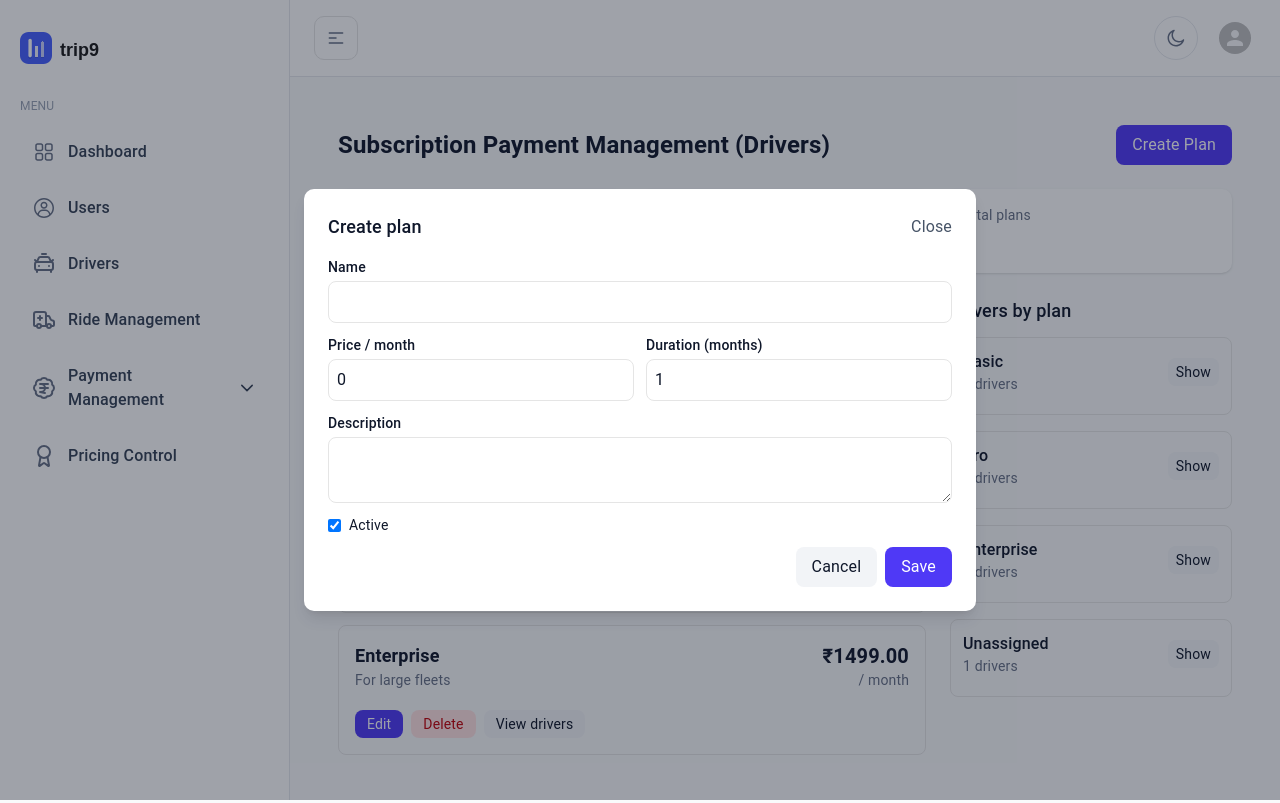
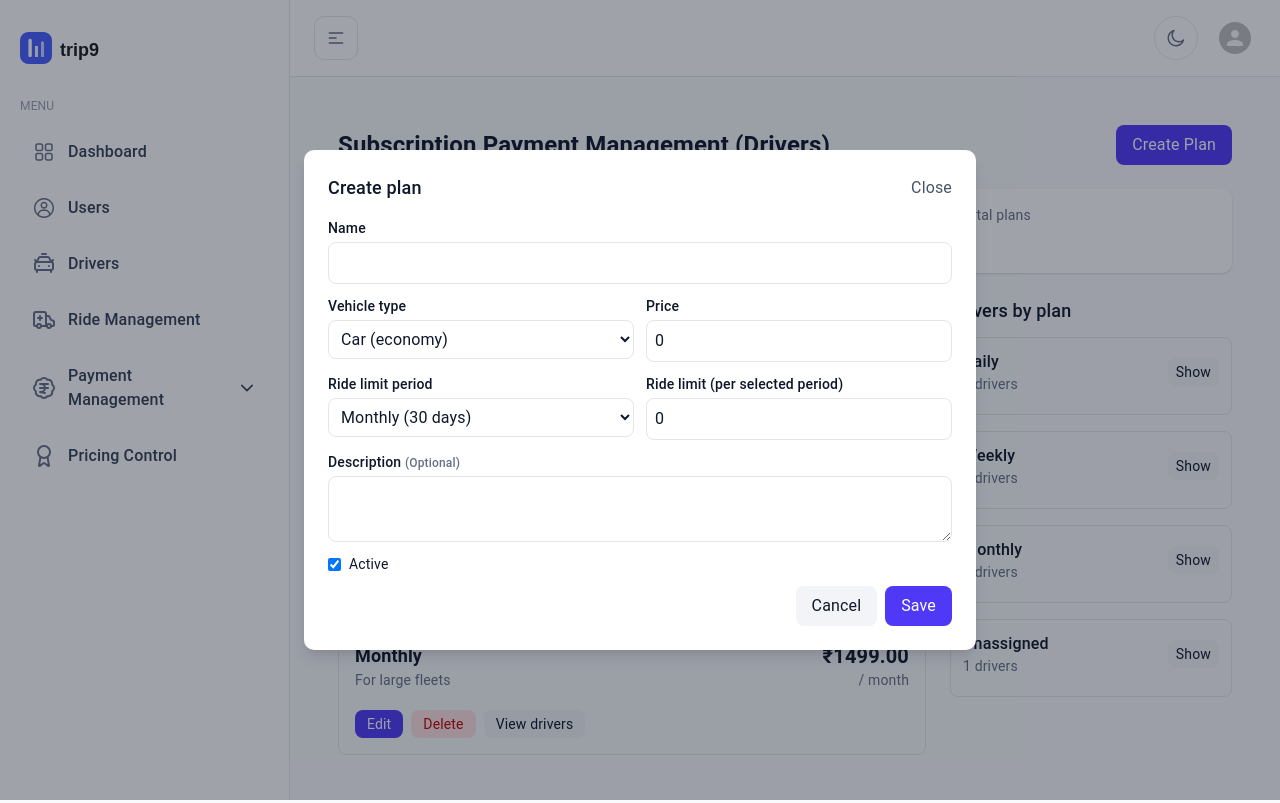
Before and after one commit to Trip9-Cab-Booking/trip9_web_admin, a Next.js app: page /payment-management/subscription-management in a window 1280 px wide. Both pictures are taken after a click on the button "Create Plan". Built offline with nearby package versions, Linux system fonts and the light colour scheme.

Commit message:
Subscription creation ui added

```diff
--- a/src/components/Payment-Management/SubscriptionManagement.tsx
+++ b/src/components/Payment-Management/SubscriptionManagement.tsx
@@ -10,6 +10,10 @@ type Plan = {
   durationMonths: number;
   description?: string;
   isActive: boolean;
+  vehicleType?: VehicleType;
+  rideLimit?: number;
+  rideLimitPeriod?: RideLimitPeriod;
+  rideLimitPeriodDays?: number;
 };
 
 type Driver = {
@@ -30,6 +34,9 @@ type Payment = {
   planId?: string | null;
 };
 
+type VehicleType = "car_economy" | "car_premium" | "bike" | "auto";
+type RideLimitPeriod = "daily" | "weekly" | "monthly";
+
 // Small helpers
 const formatCurrency = (n: number) => {
   return `₹${n.toFixed(2)}`;
@@ -39,9 +46,9 @@ const todayISO = () => new Date().toISOString();
 
 // Mock data (in real app replace with API calls)
 const mockPlans: Plan[] = [
-  { id: "p1", name: "Basic", pricePerMonth: 199, durationMonths: 1, description: "Essential features", isActive: true },
-  { id: "p2", name: "Pro", pricePerMonth: 499, durationMonths: 1, description: "Most popular", isActive: true },
-  { id: "p3", name: "Enterprise", pricePerMonth: 1499, durationMonths: 1, description: "For large fleets", isActive: false },
+  { id: "p1", name: "Daily", pricePerMonth: 199, durationMonths: 1, description: "Essential features", isActive: true },
+  { id: "p2", name: "Weekly", pricePerMonth: 499, durationMonths: 1, description: "Most popular", isActive: true },
+  { id: "p3", name: "Monthly", pricePerMonth: 1499, durationMonths: 1, description: "For large fleets", isActive: false },
 ];
 
 const mockDrivers: Driver[] = [
@@ -118,6 +125,7 @@ export default function SubscriptionManagement() {
   const [editingPlan, setEditingPlan] = useState<Plan | null>(null);
   const [showPaymentsModalForDriver, setShowPaymentsModalForDriver] = useState<string | null>(null);
 
+
   // Pagination for plans list
   const [page, setPage] = useState(1);
   const pageSize = 5;
@@ -166,10 +174,10 @@ export default function SubscriptionManagement() {
     if (payload.id) {
       setPlans((prev) => prev.map((p) => (p.id === payload.id ? { ...(payload as Plan) } : p)));
     } else {
-  const id = `p_${Math.random().toString(36).slice(2, 9)}`;
-  const { id: _payloadId, ...payloadWithoutId } = payload as Partial<Plan> & { id?: string };
-  setPlans((prev) => [{ id, ...(payloadWithoutId as Omit<Plan, "id">) }, ...prev]);
-}
+      const id = `p_${Math.random().toString(36).slice(2, 9)}`;
+      const { id: _payloadId, ...payloadWithoutId } = payload as Partial<Plan> & { id?: string };
+      setPlans((prev) => [{ id, ...(payloadWithoutId as Omit<Plan, "id">) }, ...prev]);
+    }
     setShowPlanModal(false);
   }
 
@@ -360,47 +368,138 @@ export default function SubscriptionManagement() {
   );
 }
 
-// Plan form component
-function PlanForm({ initial, onCancel, onSave }: { initial?: Partial<Plan> & { id?: string }; onCancel: () => void; onSave: (p: Partial<Plan> & { id?: string }) => void }) {
+function PlanForm({
+  initial,
+  onCancel,
+  onSave,
+}: {
+  initial?: Partial<Plan> & { id?: string };
+  onCancel: () => void;
+  onSave: (p: Partial<Plan> & { id?: string }) => void;
+}) {
   const [name, setName] = useState(initial?.name ?? "");
   const [price, setPrice] = useState(initial?.pricePerMonth ?? 0);
   const [duration, setDuration] = useState(initial?.durationMonths ?? 1);
   const [desc, setDesc] = useState(initial?.description ?? "");
   const [isActive, setIsActive] = useState(initial?.isActive ?? true);
 
+  // New fields
+  const [vehicleType, setVehicleType] = useState<VehicleType>(
+    (initial?.vehicleType as VehicleType) ?? "car_economy"
+  );
+
+  const [rideLimit, setRideLimit] = useState<number>(initial?.rideLimit ?? 0);
+  const [rideLimitPeriod, setRideLimitPeriod] = useState<RideLimitPeriod>(
+    (initial?.rideLimitPeriod as RideLimitPeriod) ?? "monthly"
+  );
+
+  const periodDays = (p: RideLimitPeriod) => (p === "daily" ? 1 : p === "weekly" ? 7 : 30);
+
   return (
     <div className="space-y-3">
       <div>
         <label className="block text-sm font-medium">Name</label>
-        <input value={name} onChange={(e) => setName(e.target.value)} className="mt-1 block w-full border rounded-md p-2" />
+        <input
+          value={name}
+          onChange={(e) => setName(e.target.value)}
+          className="mt-1 block w-full border rounded-md p-2"
+        />
       </div>
+
       <div className="grid grid-cols-2 gap-3">
+        {/* Vehicle type selector */}
         <div>
-          <label className="block text-sm font-medium">Price / month</label>
-          <input type="number" value={price} onChange={(e) => setPrice(Number(e.target.value))} className="mt-1 block w-full border rounded-md p-2" />
+          <label className="block text-sm font-medium">Vehicle type</label>
+          <select
+            value={vehicleType}
+            onChange={(e) => setVehicleType(e.target.value as VehicleType)}
+            className="mt-1 block w-full border rounded-md p-2"
+          >
+            <option value="bike">Bike</option>
+            <option value="auto">Auto</option>
+            <option value="car_economy">Car (economy)</option>
+            <option value="car_premium">Car (premium)</option>
+          </select>
         </div>
         <div>
-          <label className="block text-sm font-medium">Duration (months)</label>
-          <input type="number" value={duration} onChange={(e) => setDuration(Number(e.target.value))} className="mt-1 block w-full border rounded-md p-2" />
+          <label className="block text-sm font-medium">Price</label>
+          <input
+            type="number"
+            value={price}
+            onChange={(e) => setPrice(Number(e.target.value))}
+            className="mt-1 block w-full border rounded-md p-2"
+          />
+        </div>
+
+        <div>
+          <label className="block text-sm font-medium">Ride limit period</label>
+          <select
+            value={rideLimitPeriod}
+            onChange={(e) => setRideLimitPeriod(e.target.value as RideLimitPeriod)}
+            className="mt-1 block w-full border rounded-md p-2"
+          >
+            <option value="daily">Daily (1 day)</option>
+            <option value="weekly">Weekly (7 days)</option>
+            <option value="monthly">Monthly (30 days)</option>
+          </select>
+        </div>
+
+        <div>
+          <label className="block text-sm font-medium">Ride limit (per selected period)</label>
+          <input
+            type="number"
+            min={0}
+            value={rideLimit}
+            onChange={(e) => setRideLimit(Number(e.target.value))}
+            className="mt-1 block w-full border rounded-md p-2"
+          />
         </div>
       </div>
+
+      {/* Ride limit controls */}
+      {/* <div className="grid grid-cols-2 gap-3 items-end">
+      </div> */}
       <div>
-        <label className="block text-sm font-medium">Description</label>
-        <textarea value={desc} onChange={(e) => setDesc(e.target.value)} className="mt-1 block w-full border rounded-md p-2" />
+        <label className="block text-sm font-medium">Description <span className="text-xs text-gray-500">(Optional)</span></label>
+        <textarea
+          value={desc}
+          onChange={(e) => setDesc(e.target.value)}
+          className="mt-1 block w-full border rounded-md p-2"
+        />
       </div>
+
       <div className="flex items-center gap-3">
         <label className="flex items-center gap-2">
-          <input type="checkbox" checked={isActive} onChange={(e) => setIsActive(e.target.checked)} />
+          <input
+            type="checkbox"
+            checked={isActive}
+            onChange={(e) => setIsActive(e.target.checked)}
+          />
           <span className="text-sm">Active</span>
         </label>
       </div>
+
       <div className="flex justify-end gap-2">
         <button className="px-4 py-2 rounded-md bg-gray-100" onClick={onCancel}>
           Cancel
         </button>
         <button
           className="px-4 py-2 rounded-md bg-indigo-600 text-white"
-          onClick={() => onSave({ id: initial?.id, name, pricePerMonth: price, durationMonths: duration, description: desc, isActive })}
+          onClick={() =>
+            onSave({
+              id: initial?.id,
+              name,
+              pricePerMonth: price,
+              durationMonths: duration,
+              description: desc,
+              isActive,
+              vehicleType,
+              rideLimit,
+              rideLimitPeriod,
+              // If you prefer to store numeric days too:
+              rideLimitPeriodDays: periodDays(rideLimitPeriod),
+            })
+          }
         >
           Save
         </button>
@@ -408,6 +507,7 @@ function PlanForm({ initial, onCancel, onSave }: { initial?: Partial<Plan> & { i
     </div>
   );
 }
+
 
 // Payments view
 function PaymentsView({ driver, payments, plans, onAdd }: { driver: Driver; payments: Payment[]; plans: Plan[]; onAdd: (payload: { driverId: string; amount: number; planId?: string | null }) => void }) {
@@ -421,7 +521,7 @@ function PaymentsView({ driver, payments, plans, onAdd }: { driver: Driver; paym
         <div className="font-medium">{driver.name}</div>
       </div>
 
-      <div className="mb-4">
+      {/* <div className="mb-4">
         <div className="text-sm text-gray-500">Add payment / charge</div>
         <div className="flex gap-2 mt-2">
           <input type="number" value={amount} onChange={(e) => setAmount(Number(e.target.value))} className="p-2 border rounded-md w-32" placeholder="Amount" />
@@ -444,7 +544,7 @@ function PaymentsView({ driver, payments, plans, onAdd }: { driver: Driver; paym
             Add
           </button>
         </div>
-      </div>
+      </div> */}
 
       <div>
         <h4 className="font-medium mb-2">Payment history</h4>
```
